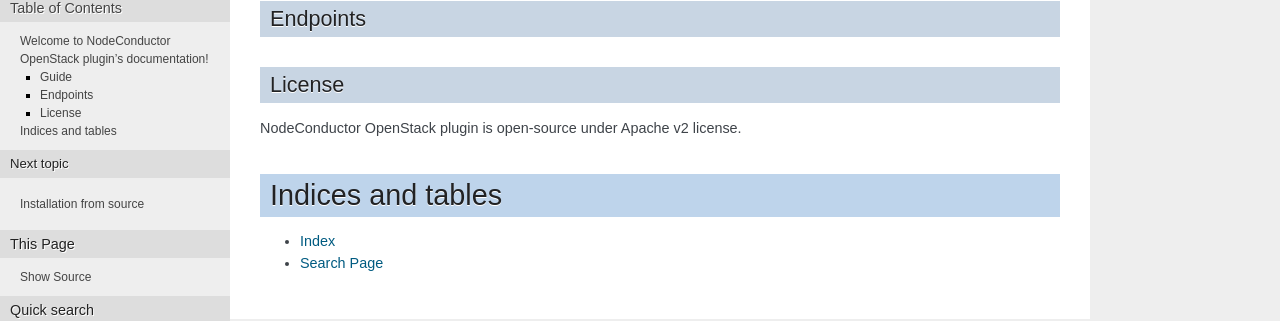
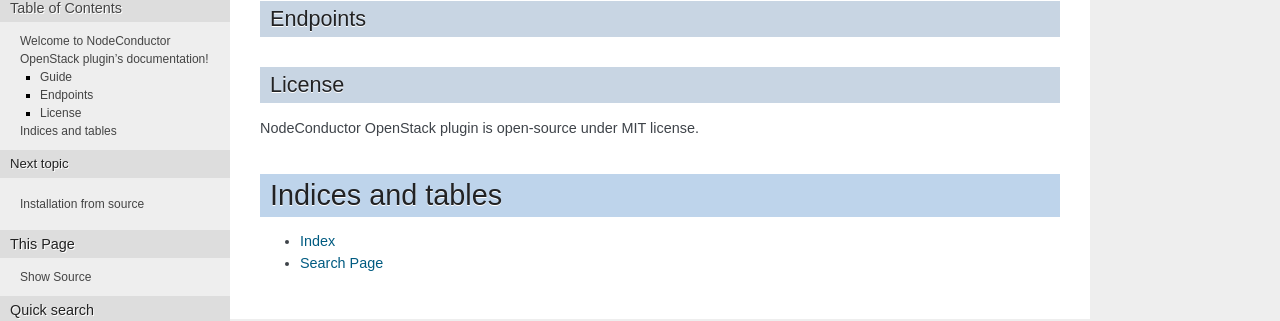
Before and after one commit to opennode/waldur-openstack, a Sphinx documentation site: the page built from docs/index.rst, in a window 1280 px wide. Shown: the part 381-702 px from the top of the page. Built offline with Sphinx 7.4.7, drawn with Linux system fonts in a browser that asks for light colours; pages that are not in the unit, such as notebooks, are missing from menus; the version number is read from the project's files by our own code.

Commit message:
Change license to MIT
- OPS-213

```diff
--- a/docs/index.rst
+++ b/docs/index.rst
@@ -25,7 +25,7 @@
 License
 -------
 
-NodeConductor OpenStack plugin is open-source under Apache v2 license.
+NodeConductor OpenStack plugin is open-source under MIT license.
 
 
 Indices and tables
--- a/setup.py
+++ b/setup.py
@@ -44,6 +44,6 @@
         'Intended Audience :: Developers',
         'Intended Audience :: System Administrators',
         'Operating System :: OS Independent',
-        'License :: OSI Approved :: Apache Software License',
+        'License :: OSI Approved :: MIT License',
     ],
 )
```
Also changed, not shown: 1 other file.
